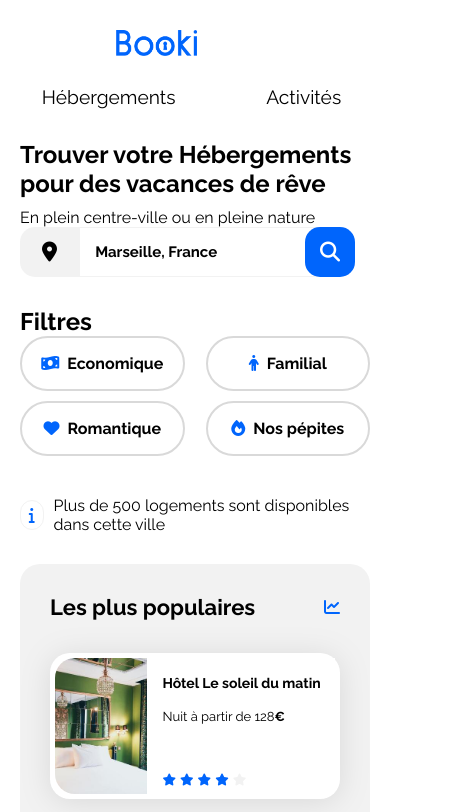
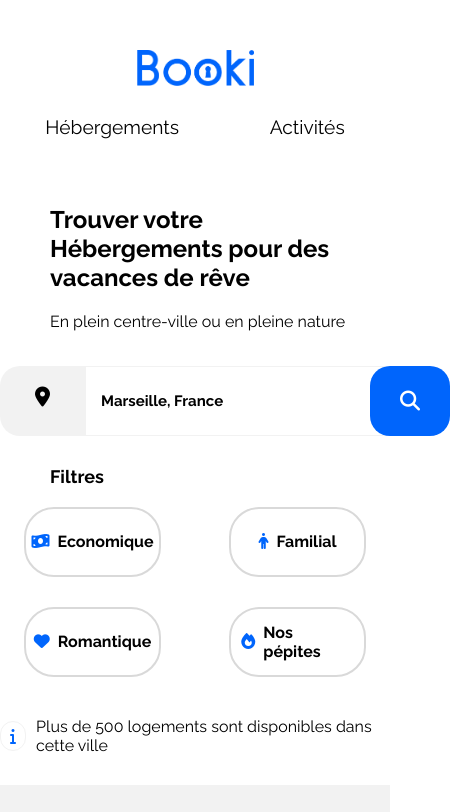
Before and after one commit to Vetradu10p/Openclassrooms-Booki, a plain HTML site: page index.html in a window 390 px wide. Shown: the top 812 px of the page, 465 px wide, since content can reach past the window. Drawn offline with Linux system fonts and the light colour scheme.

Commit message:
plus que la version mobile à peaufiner

```diff
--- a/css/style.css
+++ b/css/style.css
@@ -83,8 +83,9 @@ li {
 .navbar {
     display: flex;
     justify-content: space-between;
-    width: 1440px;
+    width: 1332px;
     height: 100px;
+    overflow: hidden;
 }
 
 .logo-booki img {
@@ -93,9 +94,11 @@ li {
     margin-top: 30px;
 }
 
+.navbar-list {
+    margin-top: 24px;
+}
 .menu-navbar .list-nav {
     height: 100%;
-
 }
 
 .menu-navbar ul {
@@ -110,7 +113,7 @@ li {
     background-color: #0065FC;
     width: 0;
     height: 3px;
-    top: -24px;
+    top: 24px;
     left:0;
     transition: width 0.4s ease-in-out;
 
@@ -124,13 +127,22 @@ li {
 .surlign {
     position: relative;
     height: 100%;
-    margin-left: 70px;
 }
 
 .surlign:hover a {
     color: var(--main-color);
 }
 
+
+                /* Info */
+
+.info-text h2 {
+    padding-bottom: 10px;
+}
+
+.info-text p {
+    padding-bottom: 35px;
+}
 
                 /* Rechercher */
 
@@ -444,6 +456,10 @@ h4 {
     background-color: white;
 }
 
+.card-txt-1 {
+    margin: 23px 0 0 20px;
+}
+
 .card-txt-3 {
     margin: 23px 0 0 20px;
 }
@@ -488,6 +504,34 @@ h4 {
     .navbar {
         width: 100%;
     }
+
+    .filter {
+        width: 20%;
+    }
+
+    .small-screen-filter {
+        width: auto;
+    }
+
+    .filter-container {
+        display: flex;
+        width: 100%;
+        flex-wrap: wrap;
+        justify-content: flex-start;
+        gap: 20px;
+    }
+
+    .filter-container-h2 {
+        width: 100%;
+        text-align: left;
+        order: 1;
+        font-size: large;
+    }
+
+    .filter-container .filter {
+        order: 2;
+    }
+
     .hebergements-and-populaires {
         flex-direction: column;
     }
@@ -518,6 +562,25 @@ h4 {
     .populaires-cards .card-subtitle {
         font-size: 13px;
     }
+
+    .card-container {
+        height: 270px;
+    }
+
+    .card-txt-1 {
+        margin: 23px 0 0 20px;
+    }
+    .card-txt-3 {
+        margin: 15px 0 0 20px;
+    }
+
+    .card-activity-img {
+        height: 75%;
+    }
+
+    .footer-container {
+        width: 100%;
+    }
 }
 
 /* Small devices (phones, less than 768px) */
@@ -531,12 +594,17 @@ h4 {
         width: 100%;
     }
 
+    .main-container {
+        width: 100%;
+        padding: 0;
+    }
     header {
-        width: 100vw;
+        width: 100%;
     }
 
     .navbar {
-        width: 70%;
+        width: 100%;
+        height: 50%;
         flex-direction: column;
         align-items: center;
     }
@@ -546,6 +614,7 @@ h4 {
         display: flex;
         justify-content: center;
         align-items: center;
+        margin-top: 5%;
         }
 
     .logo-booki img {
@@ -560,7 +629,7 @@ h4 {
 
     .menu-navbar {
         display: flex;
-        width: 100vw;
+        width: 100%;
     }
 
     .menu-navbar ul {
@@ -572,13 +641,10 @@ h4 {
         flex-direction: column;
         align-items: center;
         width: 100%;
+        height: auto;
         padding: 0;
         font-size: larger;
         margin: 30px 0;
-    }
-
-    .list-nav {
-        margin: 20;
     }
 
     .list-nav::before {
@@ -587,7 +653,7 @@ h4 {
         background-color: #0065FC;
         width: 0;
         height: 3px;
-        top: -24px;
+        top: 45px;
         left: 0;
         transition: width 0.4s ease-in-out;
     }
@@ -599,21 +665,43 @@ h4 {
         padding: 0;
     }
 
-    .main-container {
-        padding: 0 20px;
+    .info-text {
+        width: 80%;
+        margin-left: 50px;
     }
 
     .info-text h2 {
-        margin: 40px 0 10px 0;
+        margin: 15px 0 10px 0;
     }
 
     .info-text p {
         margin-top: 0;
     }
 
+    form {
+        display: flex;
+        width: 100%;
+        height: 70px;
+    }
+
+    .form-container label {
+        width: 85px;
+        font-size: 20px;
+        border-radius: 20px 0 0 20px;
+        background-color: #F2F2F2;
+    }
+
+    .section-search {
+        display: flex;
+    }
+
+    .form {
+        justify-content: center;
+    }
+
     .form-container input[type='text'] {
         max-width: 300px;
-        min-width: 210px;
+        min-width: 300px;
         width: 100%;
         padding: 15px;
         font-weight: bold;
@@ -623,12 +711,11 @@ h4 {
 
     .button-mobile {
         display: block;
-        width: 50px;
+        width: 80px;
         height: 100%;
         padding: 0 10px;
-        border-radius: 15px;
+        border-radius: 20px;
         border: none;
-        cursor: pointer;
         color: white;
         background-color: var(--main-color);
     }
@@ -644,18 +731,22 @@ h4 {
 
     .filter-container {
         flex-wrap: wrap;
-        justify-content: space-between;
+        justify-content: space-around;
         width: 100%;
         border-radius: 30px;
+    }
+
+    .filter-container h2 {
+        margin-left: 50px;
     }
 
     .filter {
         display: flex;
         justify-content: center;
         align-items: center;
-        width: 47%;
+        width: 35%;
         margin-bottom: 10px;
-        height: 55px;
+        height: 70px;
         border-radius: 30px;
         border: solid 2px #D9D9D9;
     }
@@ -666,6 +757,7 @@ h4 {
 
     .hebergements-and-populaires section {
         flex-direction: column;
+        border-radius: 0;
     }
 
     .populaires {
@@ -720,20 +812,6 @@ h4 {
         border-radius: 30px;
         margin: 40px 0 60px;
     }
-  /*
-    .card-2 {
-        width: 300px;
-    }
-
-    .card-link {
-        display: flex;
-        justify-content: center;
-        align-items: center;
-        box-sizing: border-box;
-        width: 100%;
-        margin-bottom: 10px;
-        height: 250px;
-    } */
 
     .activity a {
         height: 200px;
--- a/index.html
+++ b/index.html
@@ -73,21 +73,21 @@
 <!-- Section filtres -->
 
             <div class="filter-container">
-                <h2>Filtres</h2>
+                <h2 class="filter-container-h2">Filtres</h2>
 
-                <a href="#" class="filter">
+                <a href="#" class="filter small-screen-filter">
                     <span class="logo-filter"><i class="fa-solid fa-money-bill-wave"></i></span>
                     <span class="filter-title">Economique</span>
                 </a>
-                <a class="filter">
+                <a class="filter small-screen-filter">
                     <span class="logo-filter"><i class="fa-solid fa-person"></i></span>
                     <span class="filter-title">Familial</span>
                 </a>
-                <a class="filter">
+                <a class="filter small-screen-filter">
                     <span class="logo-filter"><i class="fa-solid fa-heart"></i></span>
                     <span class="filter-title">Romantique</span>
                 </a>
-                <a class="filter">
+                <a class="filter small-screen-filter">
                     <span class="logo-filter"><i class="fa-solid fa-fire"></i></span>
                     <span class="filter-title">Nos pépites</span>
                 </a>
@@ -326,7 +326,7 @@
                             <article class="card-activity">
                                 <div class="card-activity-img card-activity-img-1"></div>
                                 <div class="card-content-3">
-                                    <div class="card-txt-3">
+                                    <div class="card-txt-1">
                                         <h3 class="card-title">Vieux-Port</h3>
                                     </div>
                                 </div>
@@ -336,7 +336,7 @@
                             <article class="card-activity">
                                 <div class="card-activity-img card-activity-img-2"></div>
                                 <div class="card-content-3">
-                                    <div class="card-txt-3">
+                                    <div class="card-txt-1">
                                         <h3 class="card-title">Fort de Pomègues</h3>
                                     </div>
                                 </div>
```
